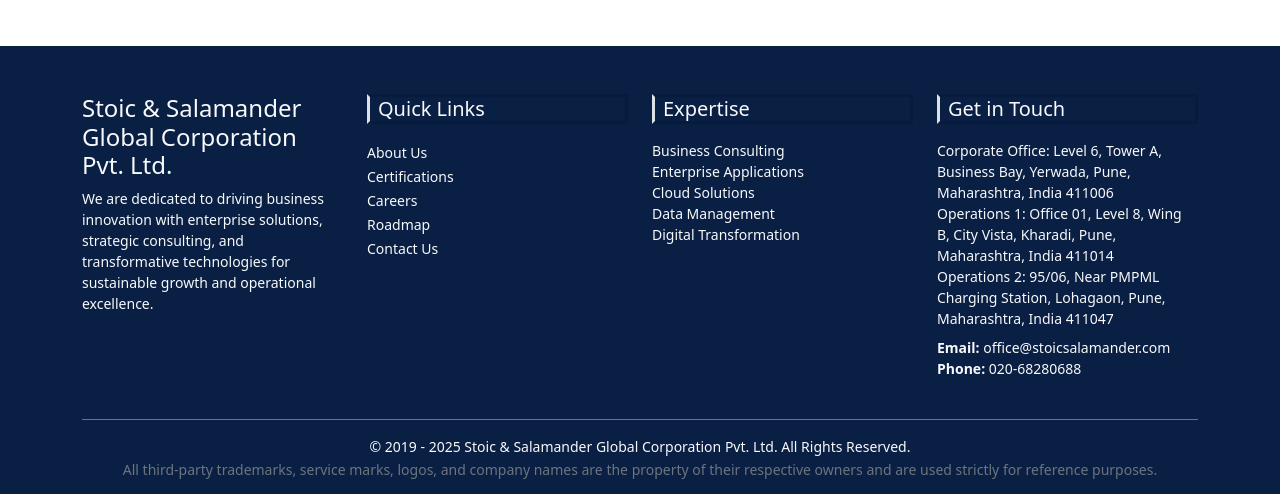
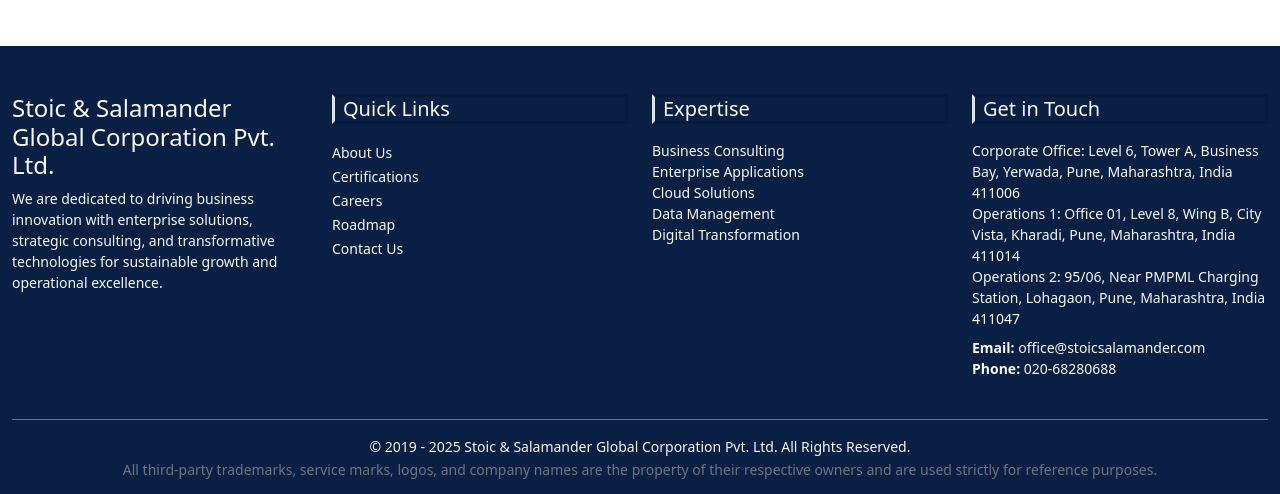
Before and after one commit to Gitpranav12/StoicOne_Community_Platform_latest, a React (Create React App) app in the folder frontend/: page /dashboard in a window 1280 px wide. Shown: the part 851-1345 px from the top of the page. Built offline with nearby package versions, Linux system fonts and the light colour scheme; no server answers; sample sign-in values are in the browser's storage.

Commit message:
zoom out issue resolved

```diff
--- a/frontend/src/App.css
+++ b/frontend/src/App.css
@@ -1,3 +1,17 @@
+html, body, #root {
+  width: 100%;
+  overflow-x: hidden;
+}
+
+.container,
+.container-lg,
+.container-md,
+.container-sm,
+.container-xl {
+  max-width: 100% !important;
+}
+
+
 .App {
     text-align: center;
 }
```
